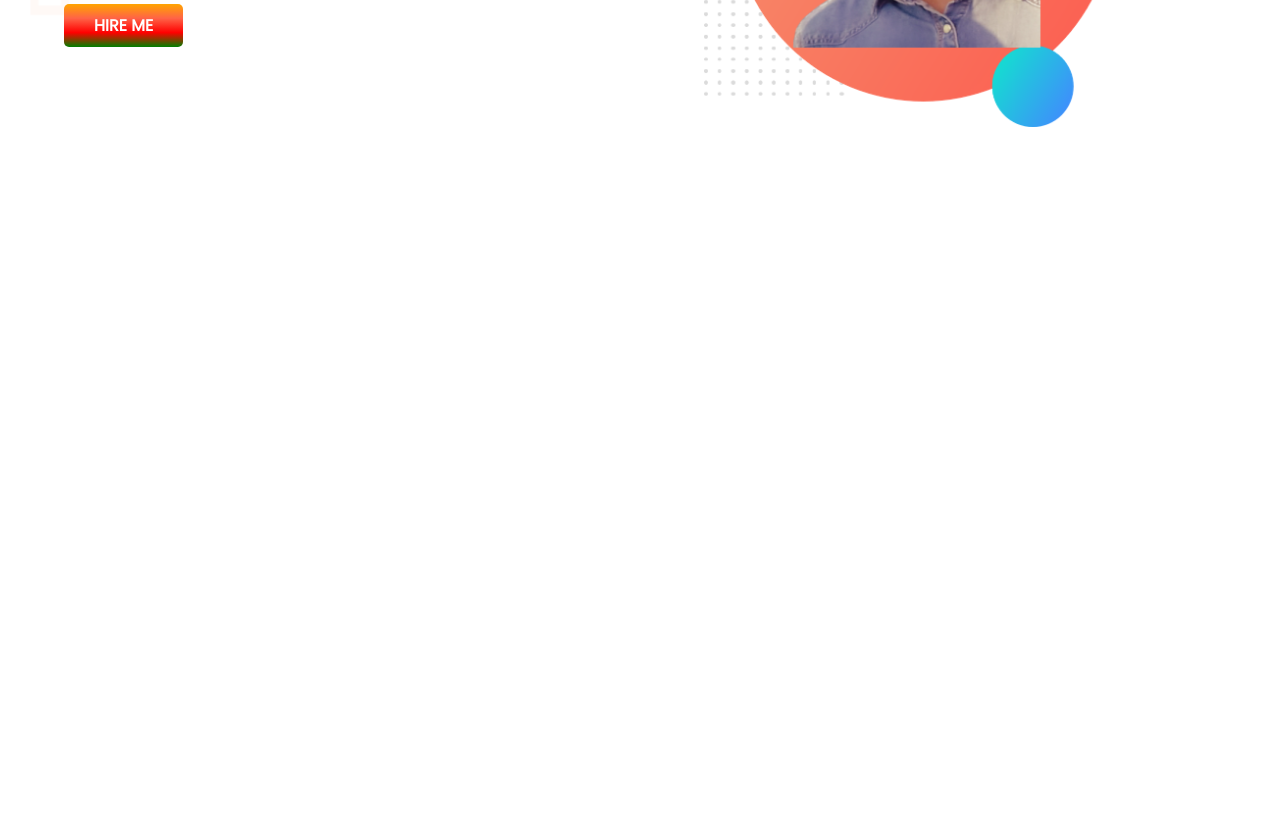
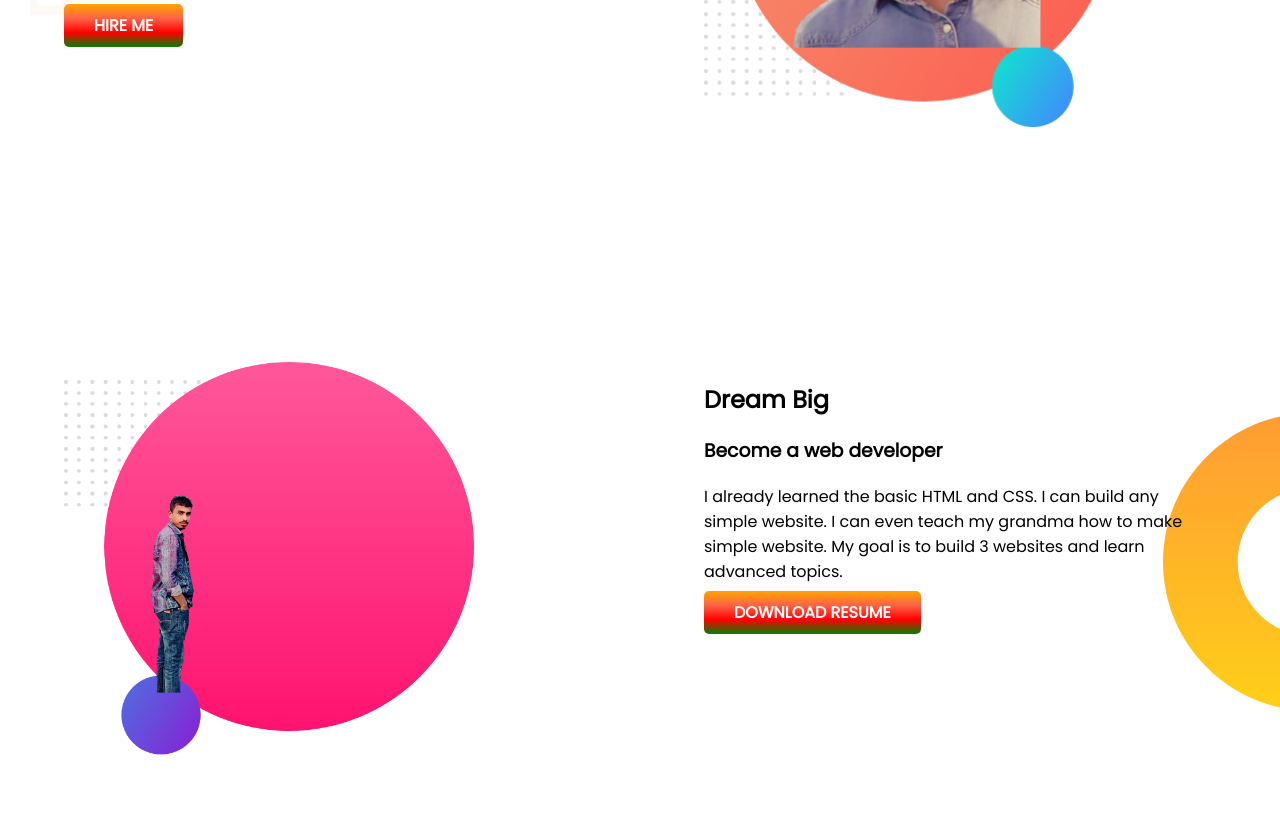
Before and after one commit to RJJubair42/first-portfolio, a plain HTML site: page index.html in a window 1280 px wide. Shown: the part 344-1173 px from the top of the page. Before the commit the page ends 800 px from the top, so only its background shows below. Drawn offline with Linux system fonts and the light colour scheme.

Commit message:
dream section added

```diff
--- a/index.html
+++ b/index.html
@@ -33,5 +33,16 @@
               <img src="images/my-bg.png" alt="Jubair" />
           </div>
     </section>
+    <section class="dream-big">
+      <div class="study">
+        <img src="images/my-bg2.png" alt="Jubair">
+      </div>
+      <div class="study">
+        <h2>Dream Big</h2>
+        <h3>Become a web developer</h3>
+        <p>I already learned the basic HTML and CSS. I can build any simple website. I can even teach my grandma how to make simple website. My goal is to build 3 websites and learn advanced topics.</p>
+        <a class="link-button" target="_blank" href="https://github.com/">DOWNLOAD RESUME</a>
+      </div>
+    </section>
   </body>
 </html>
--- a/style.css
+++ b/style.css
@@ -8,6 +8,7 @@ body{
 }
 section{
     display: flex;
+    margin-bottom: 100px;
 }
 .sec{
     background-image: url(images/top-banner.png);
@@ -28,3 +29,8 @@ section{
     color: #ffffff;
     background-image: linear-gradient(orange,tomato,red,green);
 }
+.dream-big{
+    background-image: url(images/dream-bg.png);
+    background-repeat: no-repeat;
+    background-position: right;
+}
```
